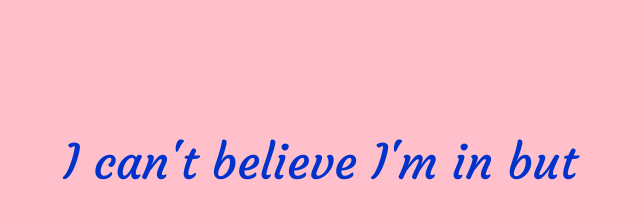
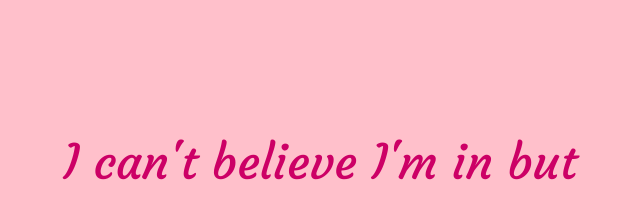
Before and after one commit to e-milio/Believe, a plain HTML site: page index.html in a window 1280 px wide. Shown: the whole page, without its empty margins (320-960 px from the left). Drawn offline with nearby package versions, Linux system fonts and the light colour scheme; no server answers.

Commit message:
diff pink txt

```diff
--- a/index.html
+++ b/index.html
@@ -97,7 +97,7 @@
       p {
         font-family: 'Courgette', cursive;
         font-size: 3em;
-        color: #0033CC;
+        color: #CC0066;
         text-align: center;
         margin: auto;
         margin: 0% 10% 0% 10%;
```
